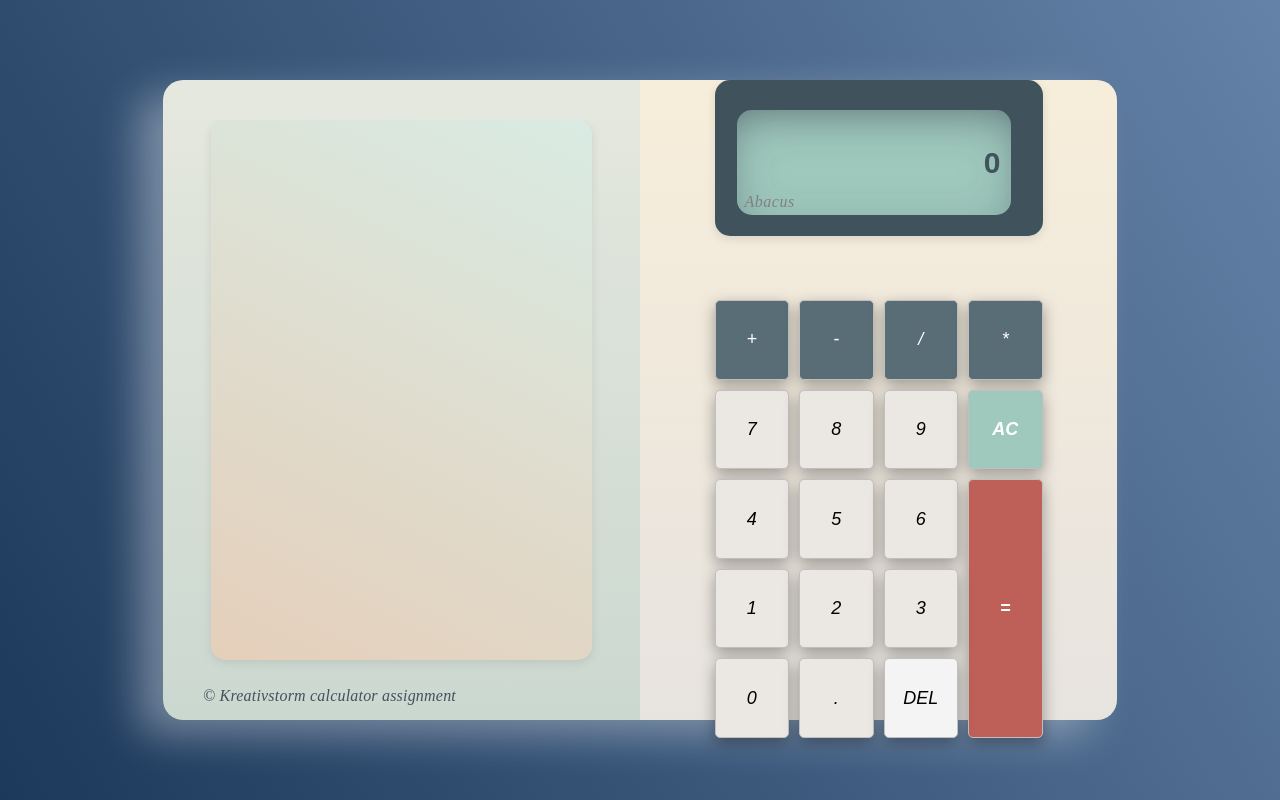
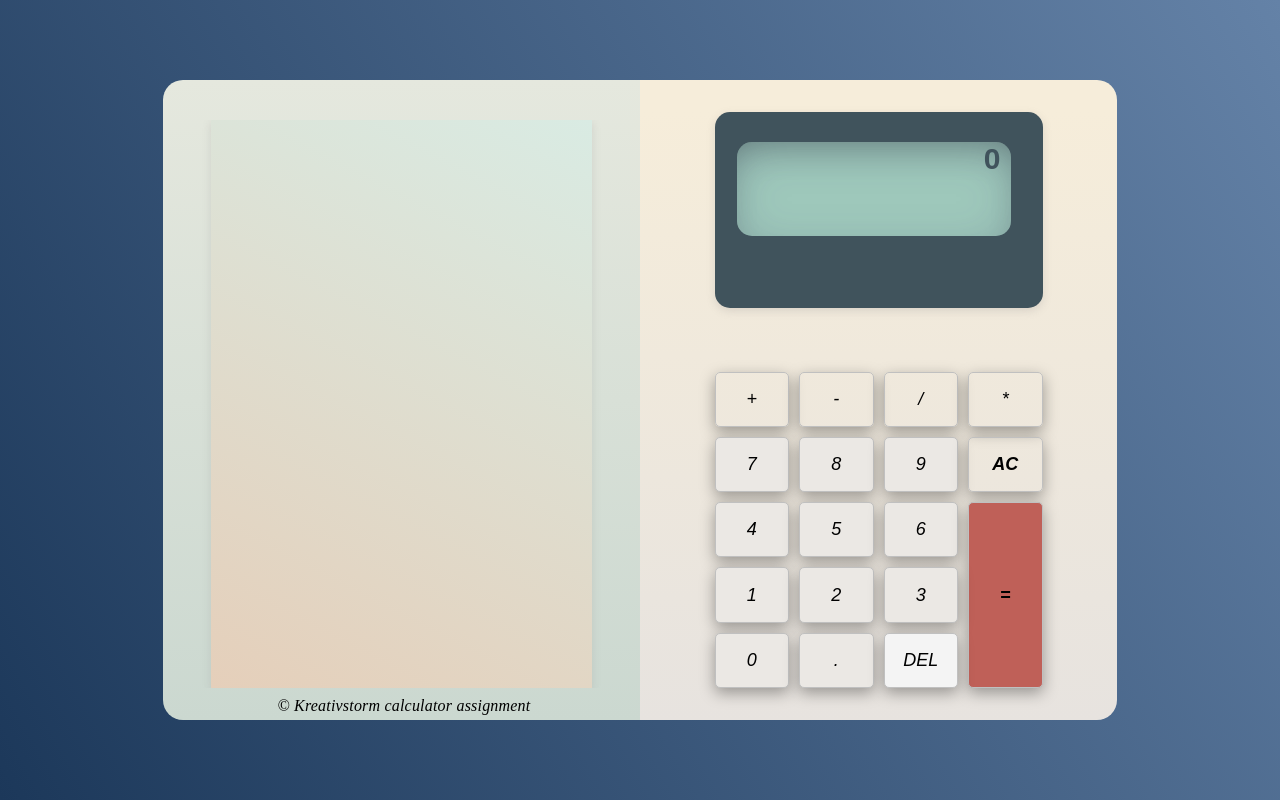
Before and after one commit to Alexandra2888/Final-project-js-css-html, a plain HTML site: page index.html in a window 1280 px wide. Drawn offline with Linux system fonts and the light colour scheme.

Commit message:
fixing css

```diff
--- a/css/styles.css
+++ b/css/styles.css
@@ -2,6 +2,17 @@
   margin: 0;
   padding: 0;
   box-sizing: border-box;
+}
+
+::root {
+--clr-light-primary:#d9ebe3;
+--clr-light-secondary: #e8ded4;
+--clr-light-tertiary:#e5cfba;
+--clr-white: #ffff;
+--clr-box-shadow-light: #ffffff59;
+--clr-dark-blue:#40535c;
+--clr-light-blue:#586d76;
+--clr-light-sea:#9fc9bc;
 }
 
 .main {
@@ -17,25 +28,25 @@
 
 /* Chrome, Edge, and Safari */
 *::-webkit-scrollbar {
-  width: 16px;
+  width: 1rem;
 }
 
 *::-webkit-scrollbar-track {
-  background: #e8ded4;
+  background: var(--clr-light-secondary);
 }
 
 *::-webkit-scrollbar-thumb {
-  background-color: #d9ebe3;
+  background-color: var(--clr-light-primary);
   border-radius: 10px;
-  border: 3px solid #ffffff;
+  border: 3px solid var(--clr-white);
 }
 
 body {
-  background: rgb(28, 56, 90);
+  background: #1c385a;
   background: linear-gradient(
     60deg,
-    rgba(28, 56, 90, 1) 0%,
-    rgba(100, 130, 167, 1) 100%
+    #1c385a 0%,
+    #6482a7 100%
   );
   display: flex;
   justify-content: center;
@@ -44,75 +55,81 @@ body {
 }
 
 .calculator__wrapper {
-  width: 328px;
-  height: 658px;
+  width: 20.5rem;
+  height: 41.125rem;
   margin: auto;
   display: flex;
   flex-direction: column;
-  gap: 64px;
+  gap: 4rem;
 }
 
 .container {
   display: flex;
   width: 60%;
-  min-width: 954px;
+  min-width: 59.625rem;
   height: 80vh;
-  box-shadow: rgba(255, 255, 255, 0.35) -25px 15px 40px;
-  border-radius: 20px;
+  box-shadow: var(--clr-box-shadow-light) -25px 15px 40px;
+  border-radius: 1.25rem;
 }
 
 .history {
   flex: 1;
   display: flex;
   flex-direction: column;
-  background: rgb(203, 216, 208);
+  background: #cbd8d0;
   background: linear-gradient(
     0deg,
-    rgba(203, 216, 208, 1) 0%,
-    rgba(229, 232, 222, 1) 100%
+    #cbd8d0 0%,
+    #e5e8de 100%
   );
   border-top-left-radius: 20px;
   border-bottom-left-radius: 20px;
+  padding: 0 0 2em 0;
 }
 
 .history__wrapper {
-  flex: 350px;
+  flex: 21.875rem;
   width: 100%;
   overflow-y: auto;
-  margin-top: 40px;
+  margin-top: 2.5rem;
 }
 
 .history__group {
   position: relative;
-  height: 540px;
-  border-radius: 15px;
+  height: 100%;
+  border-radius: 0.9375;
   display: flex;
   flex-direction: column;
   max-width: 80%;
   margin: auto;
   overflow-y: auto;
-  background: rgb(229, 207, 186);
+  background: var(--clr-light-tertiary);
   background: linear-gradient(
     27deg,
-    rgba(229, 207, 186, 1) 0%,
-    rgba(217, 235, 227, 1) 100%
+    #e5cfba 0%,
+    #d9ebe3 100%
   );
-  box-shadow: rgba(141, 139, 139, 0.24) 0px 3px 8px;
-  padding: 40px;
+  box-shadow: #8d8b8b3d 0px 3px 8px;
+  padding: 2.5rem;
 }
 .reuse__svg {
   width: 100%;
   height: auto;
-  color: white;
+  color: var(--clr-white);
   font-weight: 600;
 }
+
+.history {
+  justify-content: flex-end;
+}
+
 .history__reuse-option-btn {
   background-color: transparent;
   border: none;
   cursor: pointer;
   padding: 0;
   display: inline-block;
-  width: 30px;
+  width: 1.875rem;
 }
 
 .history__option--content {
@@ -127,18 +144,19 @@ body {
   left: 0;
   content: "";
   width: 100%;
-  background: rgb(229, 207, 186);
+  background: var(--clr-light-tertiary);
   background: linear-gradient(
     27deg,
-    rgba(229, 207, 186, 1) 0%,
-    rgba(217, 235, 227, 1) 100%
+    #e5cfba 0%,
+    #d9ebe3 100%
   );
-  box-shadow: rgba(216, 216, 216, 0.8) 0px 3px 8px;
+  box-shadow: #d8d8d8cc 0px 3px 8px;
   height: 5px;
 }
 
+
 .history__group > *:not(:first-child) {
-  margin-top: 20px;
+  margin-top: 1.25rem;
 }
 
 .history__group > .history__option:last-child::after {
@@ -146,18 +164,18 @@ body {
   display: none;
 }
 .history__option--calc {
-  color: #586d76;
-  font-size: 18px;
+  color: var(--clr-light-blue);
+  font-size: 1.125rem;
 }
 
 .history__option--result {
-  color: #586d76;
+  color: var(--clr-light-blue);
   font-weight: 600;
-  font-size: 32px;
+  font-size: 2rem;
 }
 
 .history__quotes-group {
-  border-radius: 15px;
+  border-radius: .9375rem;
   width: 90%;
   text-align: center;
   margin: auto;
@@ -171,66 +189,65 @@ body {
   display: flex;
   height: min-content;
   justify-content: space-between;
-  padding: 0px 20px;
+  padding: 0px 1.25rem;
 }
 
 .calculator {
   flex: 1;
   display: flex;
   flex-direction: column;
-  background: rgb(231, 227, 223);
+  background: #e7e3df;
   background: linear-gradient(
     0deg,
-    rgba(231, 227, 223, 1) 0%,
-    rgba(246, 237, 218, 1) 95%
+    #e7e3df 0%,
+    #f6edda 95%
   );
   border-top-right-radius: 20px;
   border-bottom-right-radius: 20px;
+  padding: 2em 0;
 }
 
 .calculator__screen {
   position: relative;
-  flex: 164px;
+  flex: 19%;
   background-color: #40535c;
-  border-radius: 15px;
-  width: 328px;
-  height: 165px;
-  box-shadow: rgba(141, 139, 139, 0.24) 0px 3px 8px;
+  border-radius: 0.9375rem;
+  width: 20.5rem;
+  box-shadow: #8d8b8b3d 0px 3px 8px;
 }
 
 .calculator__screen-calc {
-  margin-top: 30px;
+  margin-top: 1.875rem;
   position: relative;
   text-align: right;
   padding: 0px 10px;
-  margin-left: 22px;
-  font-size: 30px;
+  margin-left: 1.375rem;
+  font-size: 1.875rem;
   font-weight: 600;
-  border-radius: 15px;
-  width: 274px;
-  height: 105px;
+  border-radius: 0.9375rem;
+  width: 17.125rem;
+  padding-bottom: 60px;
   border: none;
-  color: #40535c;
+  color: var(--clr-dark-blue);
   background-color: #9fc9bc;
-  box-shadow: rgba(50, 50, 93, 0.25) 0px 10px 50px -5px inset,
-    rgba(0, 0, 0, 0.3) 0px 18px 36px -18px inset;
+  box-shadow: #32325d40 0px 10px 50px -5px inset,
+    #0000004d 0px 18px 36px -18px inset;
 }
 
 .calculator__screen-calc::placeholder {
   color: #40535c;
 }
-
 .calculator__screen::before {
-  content: "Abacus";
+  content: "";
   position: absolute;
-  bottom: 25px;
-  z-index: 10;
-  left: 30px;
-  font-size: 16px;
+  bottom: clamp(1.5625px, 50%, 2rem);
+  left: clamp(35px, 25%, 1rem);
+  font-size: 1rem;
   letter-spacing: 0.5px;
   font-style: italic;
-  color: gray;
+  color: #808080;
   pointer-events: none;
+  z-index: 10;
 }
 
 input:focus,
@@ -240,15 +257,15 @@ input:active {
 
 .calculator__screen-previous {
   position: absolute;
-  top: 38px;
-  right: 45px;
+  top: 2.375rem;
+  right: 2.8125;
   font-size: 18px;
-  color: #40535c;
+  color: var(--clr-dark-blue);
   z-index: 1;
 }
 
 .calculator__buttons {
-  flex: 460px;
+  flex: 230px;
   display: grid;
   grid-template-columns: repeat(4, 1fr);
   gap: 10px;
@@ -273,25 +290,25 @@ input:active {
   transition: background-color 0.2s, transform 0.1s;
   font-weight: 500;
   font-style: italic;
-  border: 1px solid rgb(192, 192, 192);
+  border: 1px solid #c0c0c0;
   box-shadow: rgba(0, 0, 0, 0.35) 0px 5px 15px;
 }
 
 .calculator__button--ac {
-  background-color: #9fc9bc;
-  color: white;
+  background-color: var(--clr-light-sea);
+  color: var(--clr-white);
   font-weight: 600;
 }
 
 .calculator__button--equal {
   background-color: #bf6058;
-  color: white;
+  color: var(--clr-white);
   font-weight: 600;
 }
 
 .calculator__button--basic-op {
-  background-color: #586d76;
-  color: white;
+  background-color: var(--clr-light-blue);
+  color: var(--clr-white);
 }
 .calculator__button--num {
   background-color: #ebe8e4;
@@ -325,10 +342,11 @@ input:active {
 }
 
 .footer {
+  display: flex;
   position: absolute;
-  bottom: 15px;
-  left: 40px;
-  color: #40535c;
+  bottom: 5px;
+  left: 12%;
+  color: var(--clr-dark-blue);
   font-style: italic;
   letter-spacing: 0.2px;
 }
--- a/index.html
+++ b/index.html
@@ -13,33 +13,21 @@
 <body>
   <main class="main">
     <div class="container">
-      <div class="history">
+      <aside class="history">
         <div class="history__wrapper">
           <div class="history__group">
             <div class="history__option">
-              <!--  <button class="history__reuse-option-btn">
-                <svg xmlns="http://www.w3.org/2000/svg" class="reuse__svg" fill="none" viewBox="0 0 24 24"
-                  stroke-width="1.5" stroke="currentColor" class="w-6 h-6">
-                  <path stroke-linecap="round" stroke-linejoin="round" d="M9 15L3 9m0 0l6-6M3 9h12a6 6 0 010 12h-3" />
-                </svg>
-              </button>
-              <div class="history__option--group">
-                <div class="history__option--content">
-                  <p class="history__option--calc">100 + 4</p>
-                  <p class="history__option--result">104</p>
-                </div>
-              </div> -->
             </div>
           </div>
         </div>
-      </div>
-      <div class="calculator">
+      </aside>
+      <section class="calculator">
         <div class="calculator__wrapper">
           <div class="calculator__screen">
             <div class="calculator__screen-previous" id="previous__eq"></div>
             <input id="active__value" class="calculator__screen-calc" type="text" placeholder="0" value="" />
           </div>
-          <div class="calculator__buttons">
+          <section class="calculator__buttons">
             <button class="calculator__button calculator__button--basic-op">+</button>
             <button class="calculator__button calculator__button--basic-op">-</button>
             <button class="calculator__button calculator__button--basic-op">/</button>
@@ -58,9 +46,9 @@
             <button class="calculator__button calculator__button--num">0</button>
             <button class="calculator__button calculator__button--num" id="floating__point">.</button>
             <button class="calculator__button calculator__button--del" id="delete__opt">DEL</button>
-          </div>
+          </section>
         </div>
-      </div>
+      </section>
     </div>
     <footer class="footer">
       <p>&copy; Kreativstorm calculator assignment</p>
```
